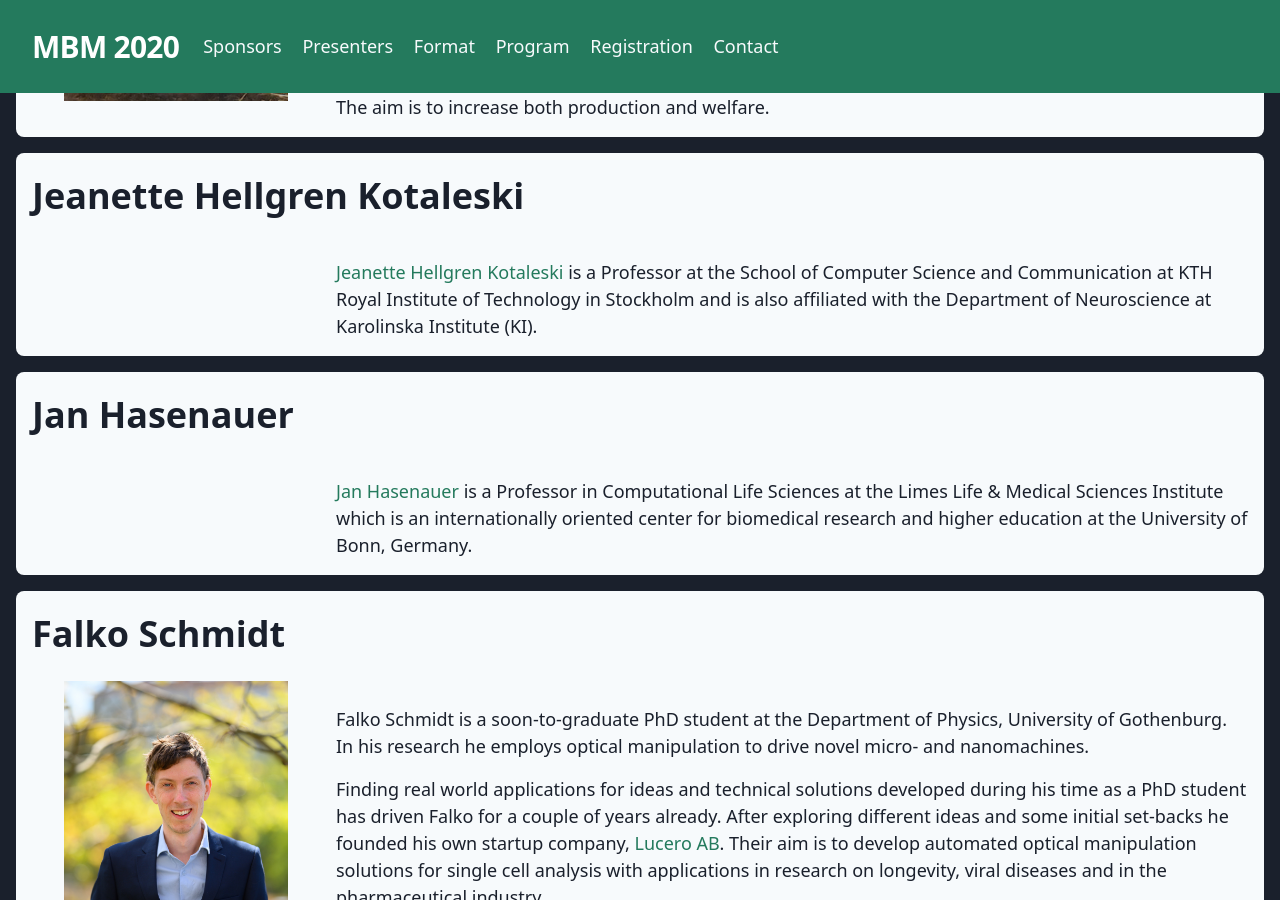
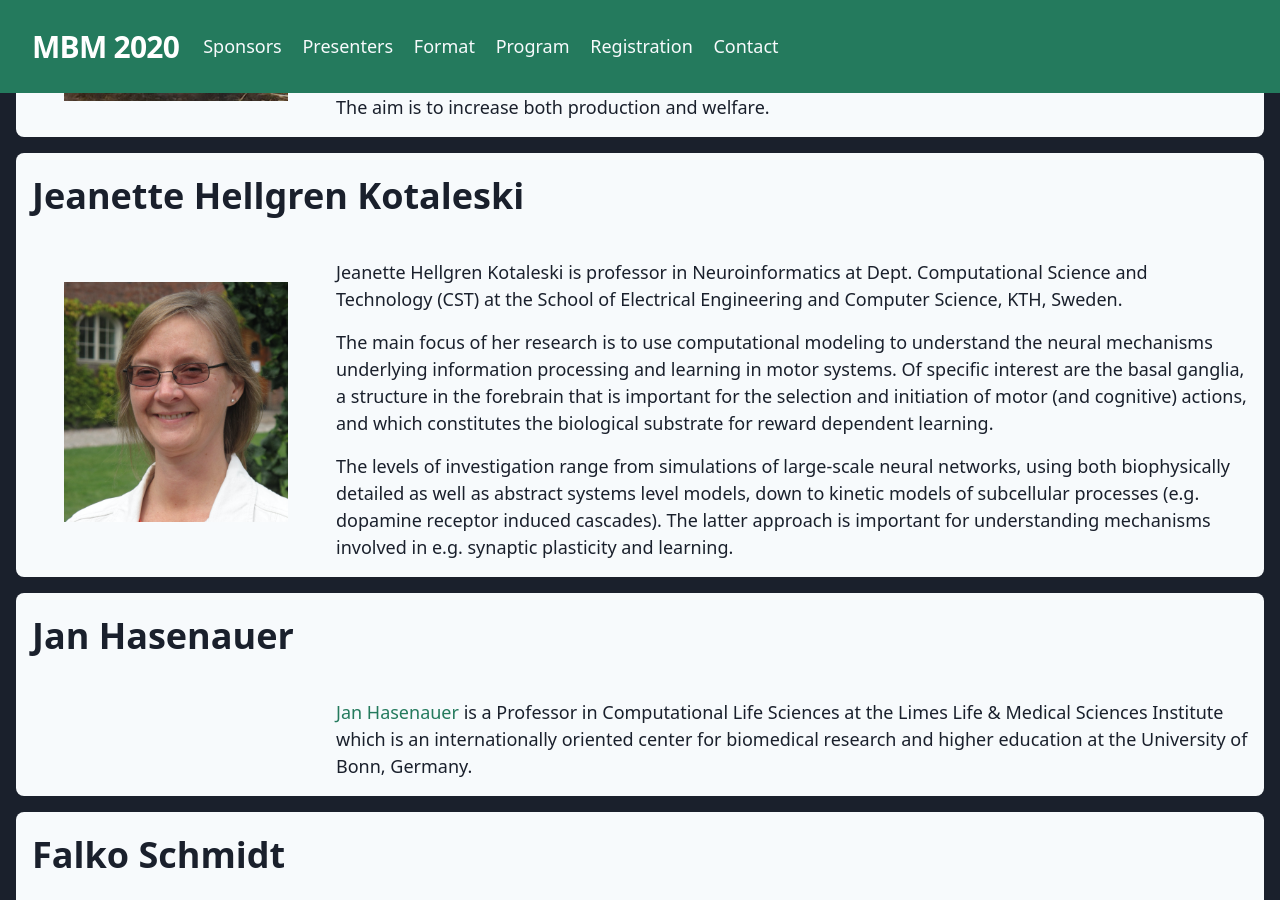
Before and after one commit to mbmworkshop/mbm, a Jekyll site: the page built from index.html, in a window 1280 px wide and 900 px high, scrolled down 2619 px. Built offline with Jekyll 4.4.1, drawn with Linux system fonts in a browser that asks for light colours; some of the changed text lies outside the part shown.

Commit message:
upd: Added Jeanette's bio

```diff
--- a/_data/invited-speakers.yml
+++ b/_data/invited-speakers.yml
@@ -20,9 +20,14 @@
         He is a Beijer Researcher at SLU since 2019 and coordinator of research projects investigating social interactions of dairy cattle together with collaborators from SLU, RISE, Dalarna University and University of Copenhagen. A primary component of this research is the use of a real time location system to study the indoor movement and social interactions of dairy cattle. The possibility to select for increased milk yield considering effects of social interactions are investigated by developing theory on indirect genetic effects. The aim is to increase both production and welfare.
 - name: Jeanette Hellgren Kotaleski
   invited: true
+  image: jeanette.png
   bio:
     - >
-        [Jeanette Hellgren Kotaleski](http://www.csc.kth.se/~jeanette/) is a Professor at the School of Computer Science and Communication at KTH Royal Institute of Technology in Stockholm and is also affiliated with the Department of Neuroscience at Karolinska Institute (KI).
+      Jeanette Hellgren Kotaleski is professor in Neuroinformatics at Dept. Computational Science and Technology (CST) at the School of Electrical Engineering and Computer Science, KTH, Sweden.
+    - >
+      The main focus of her research is to use computational modeling to understand the neural mechanisms underlying information processing and learning in motor systems. Of specific interest are the basal ganglia, a structure in the forebrain that is important for the selection and initiation of motor (and cognitive) actions, and which constitutes the biological substrate for reward dependent learning.
+    - >
+      The levels of investigation range from simulations of large-scale neural networks, using both biophysically detailed as well as abstract systems level models, down to kinetic models of subcellular processes (e.g. dopamine receptor induced cascades). The latter approach is important for understanding mechanisms involved in e.g. synaptic plasticity and learning.
 - name: Jan Hasenauer
   invited: true
   bio:
--- a/index.html
+++ b/index.html
@@ -223,7 +223,7 @@ layout: mbm2020
         You can participate at MBM 2020 by
       </p>
       <ul class="px-8 list-disc">
-        <li>giving a talk,</li>
+        <li>giving a plenary talk,</li>
         <li>presenting a poster (i.e. a four-slide presentation),</li>
         <li>or simply as an observer.</li>
       </ul>
```
Also changed, not shown: img/jeanette.png (added).
